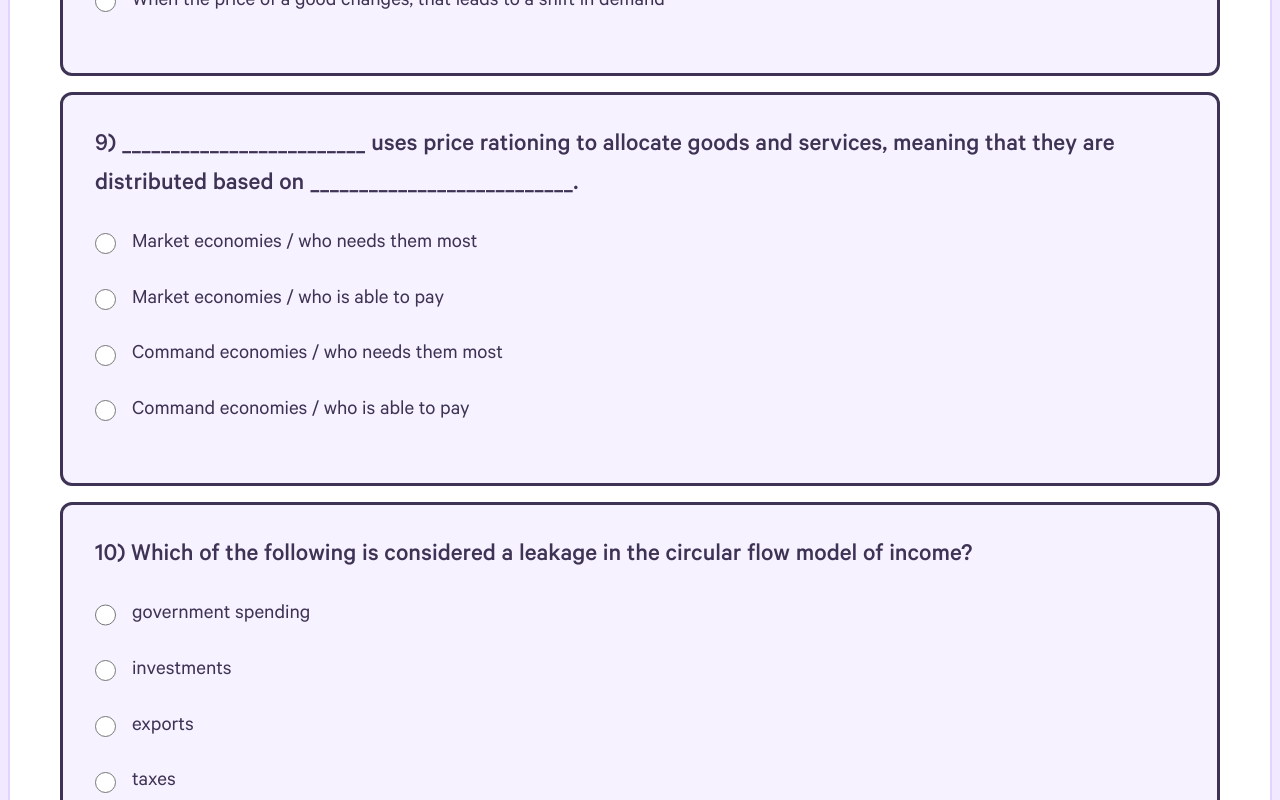
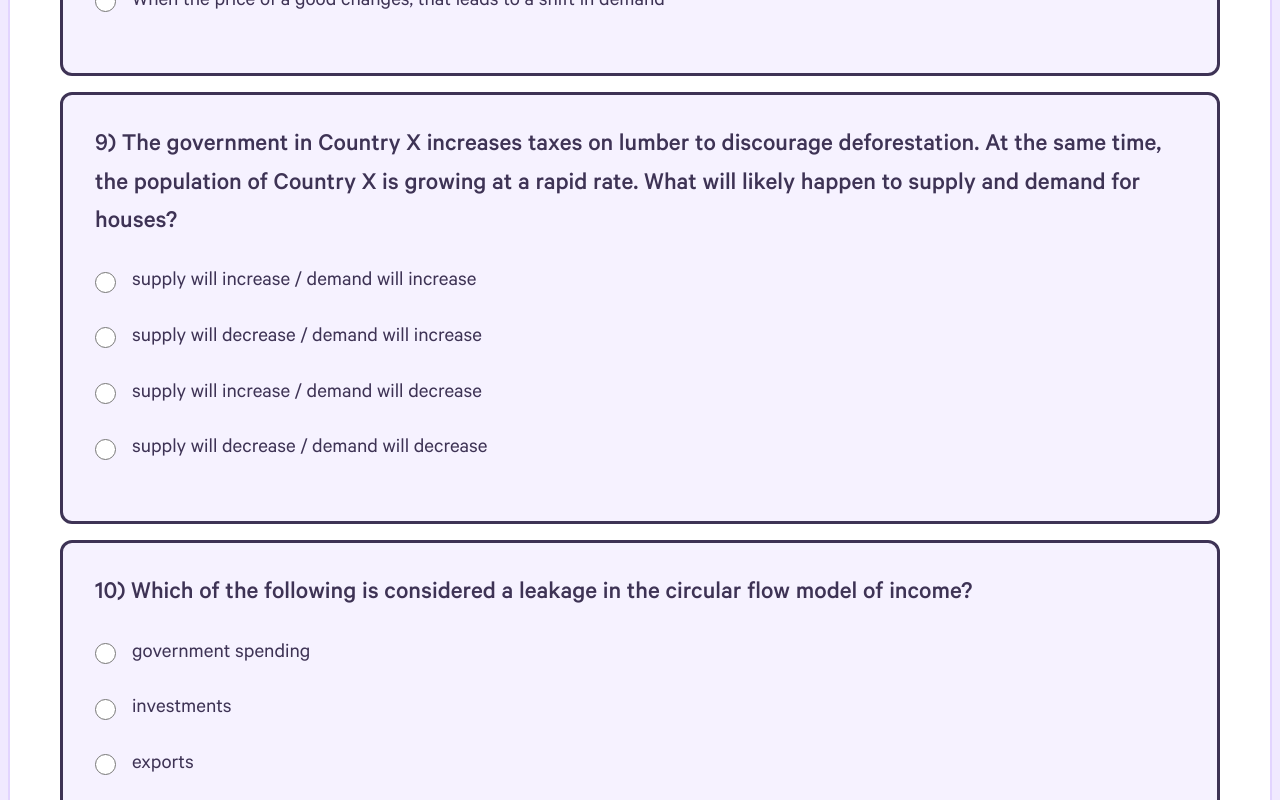
Before and after one commit to GarrettMould/econCourseSite, a React (Create React App) app: page /UnitTest in a window 1280 px wide. Shown: the part 3240-4040 px from the top of the page. Built offline with nearby package versions, Linux system fonts and the light colour scheme; a web font is replaced by a local one.

Commit message:
practice test content

```diff
--- a/src/CourseInformation.js
+++ b/src/CourseInformation.js
@@ -341,7 +341,39 @@ export var courseInformation = [
         questionNumber: 9,
         subtopic: 4,
         questionText:
-          "_________________________ uses price rationing to allocate goods and services, meaning that they are distributed based on ___________________________.",
+          "The government in Country X increases taxes on lumber to discourage deforestation. At the same time, the population of Country X is growing at a rapid rate. What will likely happen to supply and demand for houses?",
+        options: [
+          {
+            name: "supply will increase / demand will increase",
+            id: 1,
+            isCorrect: false,
+          },
+          { name: "supply will decrease / demand will increase", id: 2, isCorrect: true },
+          { name: "supply will increase / demand will decrease", id: 3, isCorrect: false },
+          { name: "supply will decrease / demand will decrease", id: 4, isCorrect: false },
+        ],
+      },
+      {
+        questionNumber: 10,
+        subtopic: 4,
+        questionText:
+          "Which of the following is considered a leakage in the circular flow model of income?",
+        options: [
+          {
+            name: "government spending",
+            id: 1,
+            isCorrect: false,
+          },
+          { name: "investments", id: 2, isCorrect: false },
+          { name: "exports", id: 3, isCorrect: false },
+          { name: "taxes", id: 4, isCorrect: true },
+        ],
+      },
+      {
+        questionNumber: 11,
+        subtopic: 4,
+        questionText:
+          "_________________________ use price rationing to allocate goods and services, meaning that they are distributed based on ___________________________.",
         options: [
           {
             name: "Market economies / who needs them most",
@@ -354,38 +386,6 @@ export var courseInformation = [
         ],
       },
       {
-        questionNumber: 10,
-        subtopic: 4,
-        questionText:
-          "Which of the following is considered a leakage in the circular flow model of income?",
-        options: [
-          {
-            name: "government spending",
-            id: 1,
-            isCorrect: false,
-          },
-          { name: "investments", id: 2, isCorrect: false },
-          { name: "exports", id: 3, isCorrect: false },
-          { name: "taxes", id: 4, isCorrect: true },
-        ],
-      },
-      {
-        questionNumber: 11,
-        subtopic: 4,
-        questionText:
-          "_________________________ use price rationing to allocate goods and services, meaning that they are distributed based on ___________________________.",
-        options: [
-          {
-            name: "Market economies / who needs them most",
-            id: 1,
-            isCorrect: false,
-          },
-          { name: "Market economies / who is able to pay", id: 2, isCorrect: true },
-          { name: "Command economies / who needs them most", id: 3, isCorrect: false },
-          { name: "Command economies / who is able to pay ", id: 4, isCorrect: false },
-        ],
-      },
-      {
         questionNumber: 12,
         subtopic: 4,
         questionText:
@@ -440,12 +440,12 @@ export var courseInformation = [
         image: unit1_question15,
           options: [
           {
-            name: "An increase in the cost of a substitute produce, the Honda Accord",
-            id: 1,
-            isCorrect: false,
-          },
-          { name: "An increase", id: 2, isCorrect: false },
-          { name: "New information ", id: 3, isCorrect: true},
+            name: "An increase in the cost of a substitute good, the Honda Accord",
+            id: 1,
+            isCorrect: false,
+          },
+          { name: "An increase in the cost of the materials used to produce the Toyota Camry", id: 2, isCorrect: false },
+          { name: "New information gets revealed about the Toyota Camry's poor safety ratings", id: 3, isCorrect: true},
           { name: "The price of the Toyota Camry increases", id: 4, isCorrect: false },
         ],
       },
--- a/src/Elements/styles/Headlines.styled.js
+++ b/src/Elements/styles/Headlines.styled.js
@@ -2,6 +2,7 @@ import styled from "styled-components";
 
 export const Headline = styled.div.attrs((props) => ({
   fontSize: props.fontSize,
+  textAlign: props.textAlign,
 }))`
   font-size: ${(props) => props.fontSize};
   font-family: var(--lessEmphasizedText);
--- a/src/Subcomponents/UnitPracticeTest.js
+++ b/src/Subcomponents/UnitPracticeTest.js
@@ -1,6 +1,7 @@
 import { Link } from "react-router-dom";
 
 import Form from "react-bootstrap/Form";
+
 
 import { InputGroup } from "react-bootstrap";
 
@@ -137,7 +138,10 @@ const UnitPracticeTest = ({ forwardedRef, ...props }) => {
 
   var display;
 
-  {props.testFinished ? display =  <UnitTestResultsBox incorrectQuestionsList={props.incorrectQuestionsList}unitTestScore={props.unitTestScore} unitTestLength={props.unitTestLength} selectedUnit={props.selectedUnit} courseInfo={props.courseInfo} resetTest={props.resetTest}></UnitTestResultsBox> : display = <><UnitOverviewHeadline
+  {props.testFinished ? display =  <UnitTestResultsBox incorrectQuestionsList={props.incorrectQuestionsList}unitTestScore={props.unitTestScore} unitTestLength={props.unitTestLength} selectedUnit={props.selectedUnit} courseInfo={props.courseInfo} resetTest={props.resetTest}></UnitTestResultsBox> : display =
+  <>
+  <PaddingTop top={props.isMobile ? "10%" : "0%"}></PaddingTop>
+  <><UnitOverviewHeadline
   isMobile={props.isMobile}
   text={`Unit ${unit} - Practice Test`}
 ></UnitOverviewHeadline>
@@ -170,6 +174,7 @@ const UnitPracticeTest = ({ forwardedRef, ...props }) => {
     unitTestScore={props.unitTestScore}
     tallyScore={props.tallyScore}
   ></SubmitButton></>
+  </>
 }
 
   return (
```
